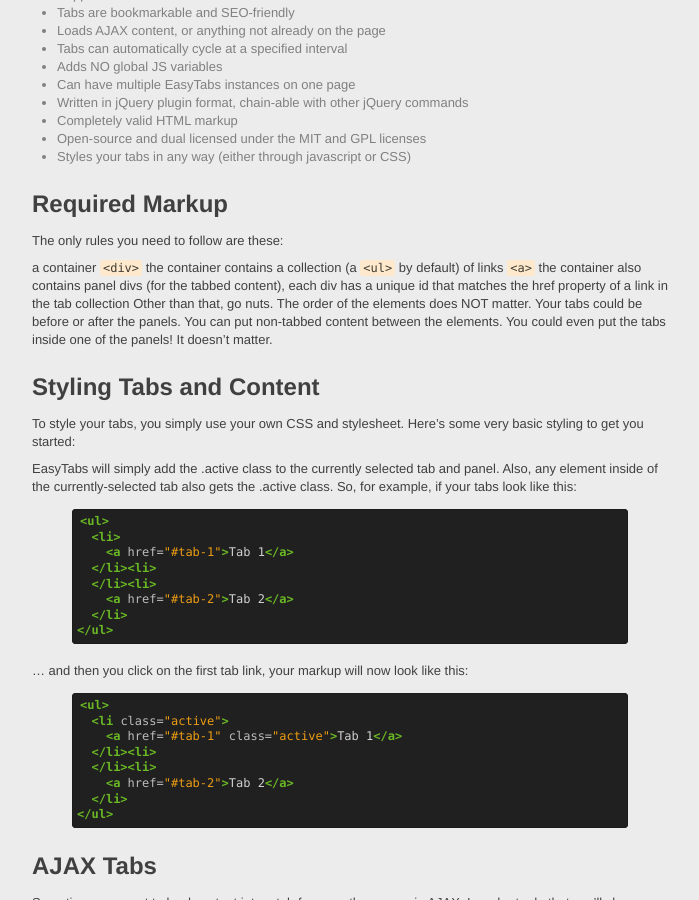
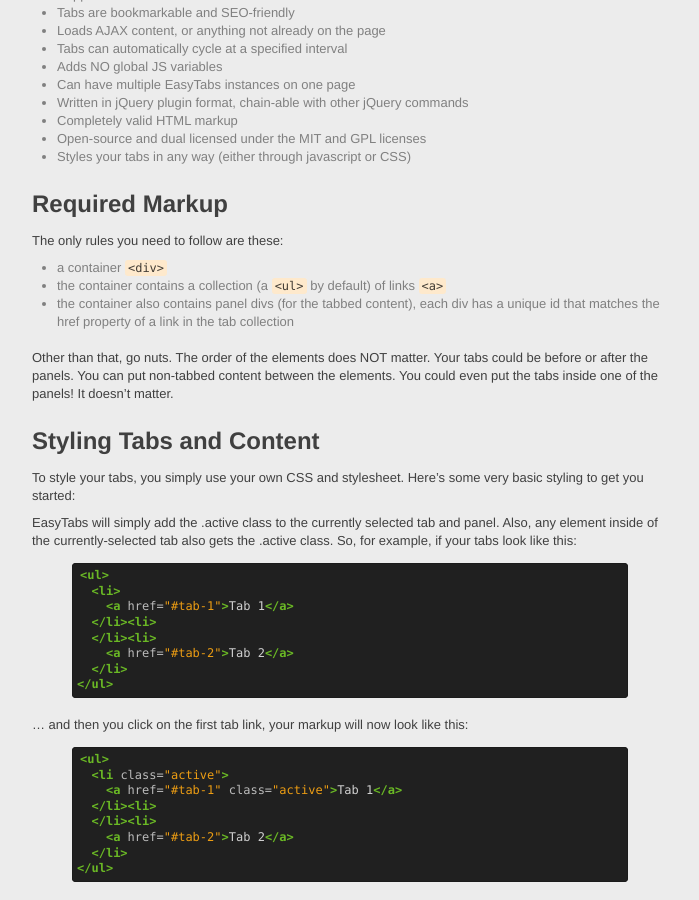
Before and after one commit to alfajango/alfajango.github.com, a Jekyll site: the page built from _posts/2012-01-09-easytabs.md, in a window 1280 px wide and 900 px high, scrolled down 2450 px. Shown: the whole window, without its empty margins (131-830 px from the left). Built offline with Jekyll 4.4.1, drawn with Linux system fonts in a browser that asks for light colours; nearby versions of some CDN libraries; library files that are not in the unit come from our copies; Markdown is read by kramdown in place of the engine named in the settings; some of the changed text lies outside the part shown.

Commit message:
Fixed markup in easytabs docs

```diff
--- a/_posts/2012-01-09-easytabs.md
+++ b/_posts/2012-01-09-easytabs.md
@@ -190,15 +190,16 @@
 * Open-source and dual licensed under the MIT and GPL licenses
 * Styles your tabs in any way (either through javascript or CSS)
 
-<span id="installation"></span>
+<span id="required-markup"></span>
 
 ## Required Markup
 
 The only rules you need to follow are these:
 
-a container `<div>`
-the container contains a collection (a `<ul>` by default) of links `<a>`
-the container also contains panel divs (for the tabbed content), each div has a unique id that matches the href property of a link in the tab collection
+* a container `<div>`
+* the container contains a collection (a `<ul>` by default) of links `<a>`
+* the container also contains panel divs (for the tabbed content), each div has a unique id that matches the href property of a link in the tab collection
+
 Other than that, go nuts. The order of the elements does NOT matter. Your tabs could be before or after the panels. You can put non-tabbed content between the elements. You could even put the tabs inside one of the panels! It doesn't matter.
 
 <span id="stylization"></span>
@@ -908,7 +909,7 @@
 somewhere else in the DOM entirely (outside of your tab container), if
 you specify an alternate <code>panelContext</code>.</p>
    <p>The <code>panelContext</code> is any jQuery DOM element, in which
-easytabs will look for the panels.</p>. By default, it's the container
+easytabs will look for the panels. By default, it's the container
 on which <code>easytabs()</code> was called.
    <p>Click "Awesome tab" above and scroll to the top.</p>
   </div>
```
Also changed, not shown: other parts of _posts/2012-01-09-easytabs.md (+2 -2 lines).
